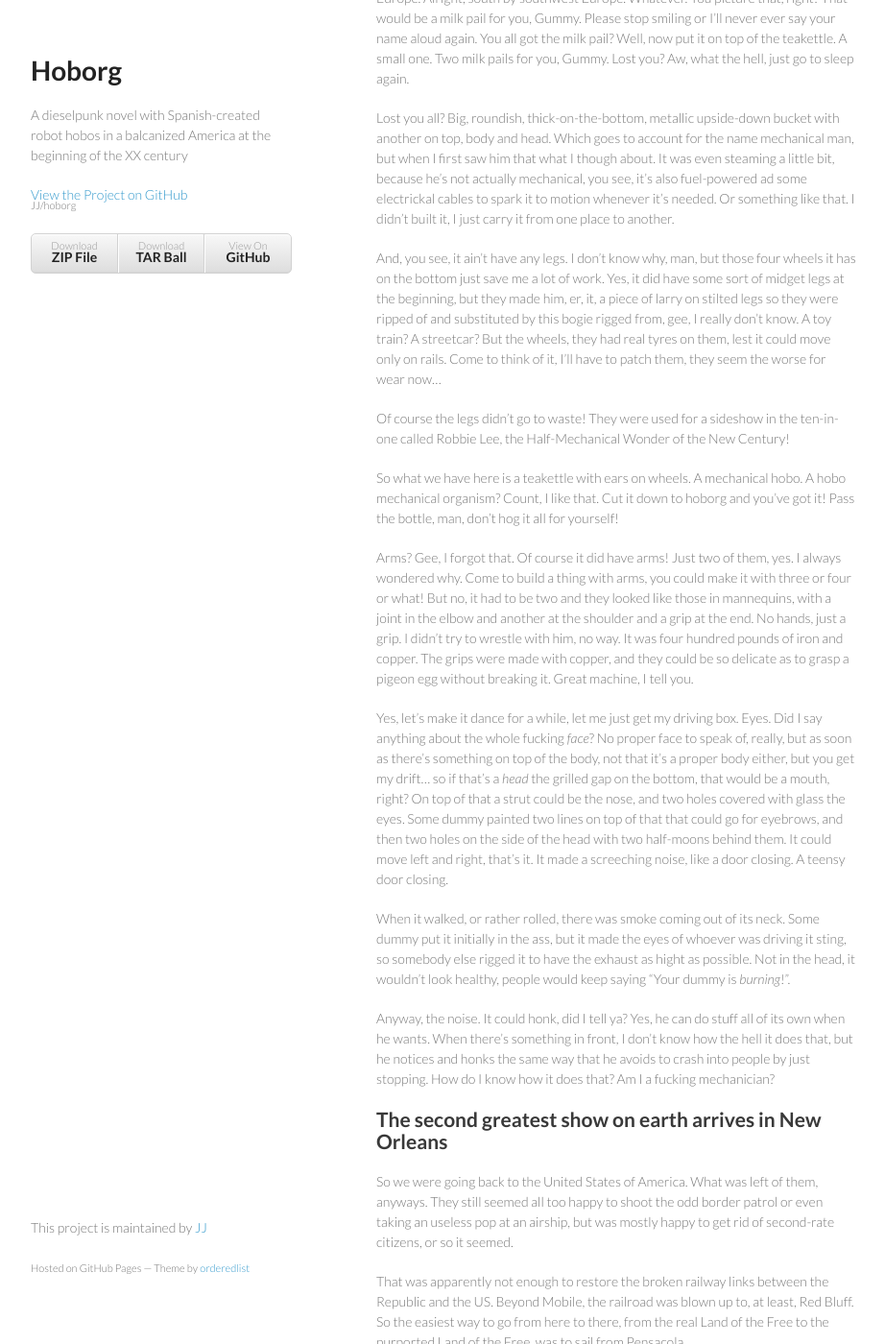
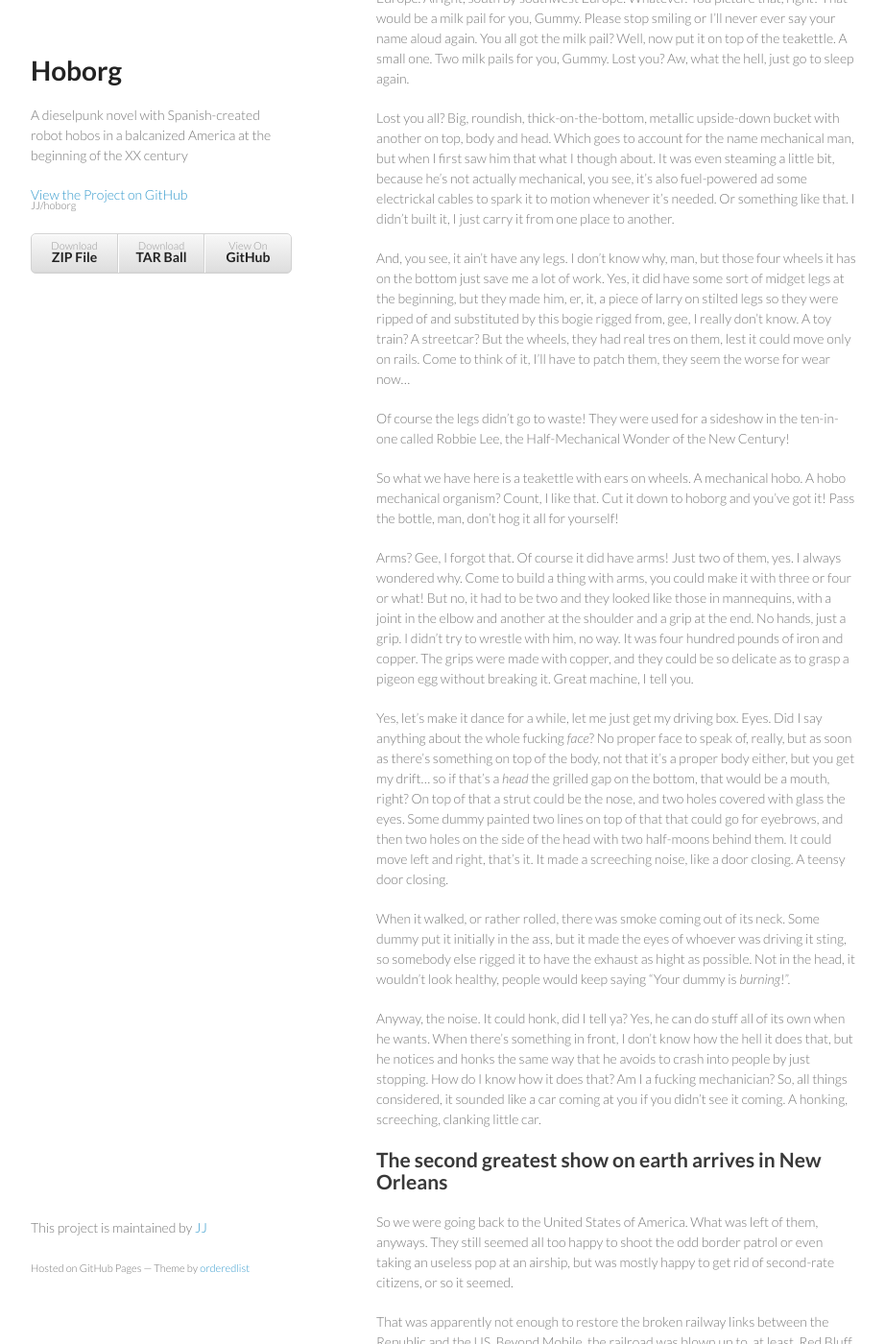
Before and after one commit to JJ/hoborg, a Jekyll site: the page built from text/text.md, in a window 1280 px wide and 1400 px high, scrolled down 1387 px. Shown: the whole window at 96% size, without its empty margins (178-1100 px from the left). Built offline with Jekyll 4.4.1, drawn with Linux system fonts in a browser that asks for light colours.

Commit message:
Sync text/text.md from master to gh-pages

```diff
--- a/text/text.md
+++ b/text/text.md
@@ -97,7 +97,7 @@ four wheels it has on the bottom just save me a lot of work. Yes, it
 did have some sort of midget legs at the beginning, but they made him,
 er, it, a piece of larry on stilted legs so they were ripped of and
 substituted by this bogie rigged from, gee, I really don't know. A toy
-train? A streetcar? But the wheels, they had real tyres on them, lest
+train? A streetcar? But the wheels, they had real tres on them, lest
 it could move only on rails. Come to think of it, I'll have to patch
 them, they seem the worse for wear now...
 
@@ -141,7 +141,9 @@ Anyway, the noise. It could honk, did I tell ya? Yes, he can do stuff
 all of its own when he wants. When there's something in front, I don't
 know how the hell it does that, but he notices and honks the same way
 that he avoids to crash into people by just stopping. How do I know
-how it does that? Am I a fucking mechanician?
+how it does that? Am I a fucking mechanician? So, all things
+considered,  it sounded like a car coming at you if you didn't see it
+coming. A honking, screeching, clanking little car.
 
 
 The second greatest show on earth arrives in New Orleans
```
